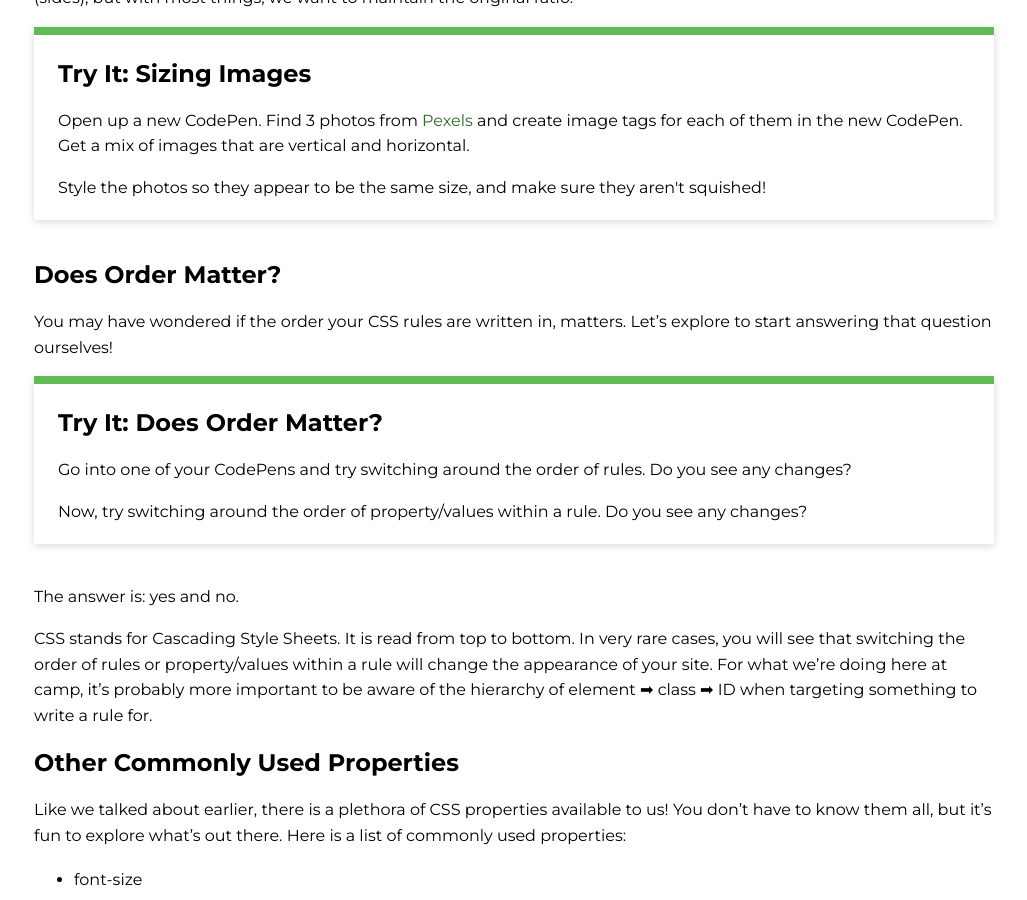
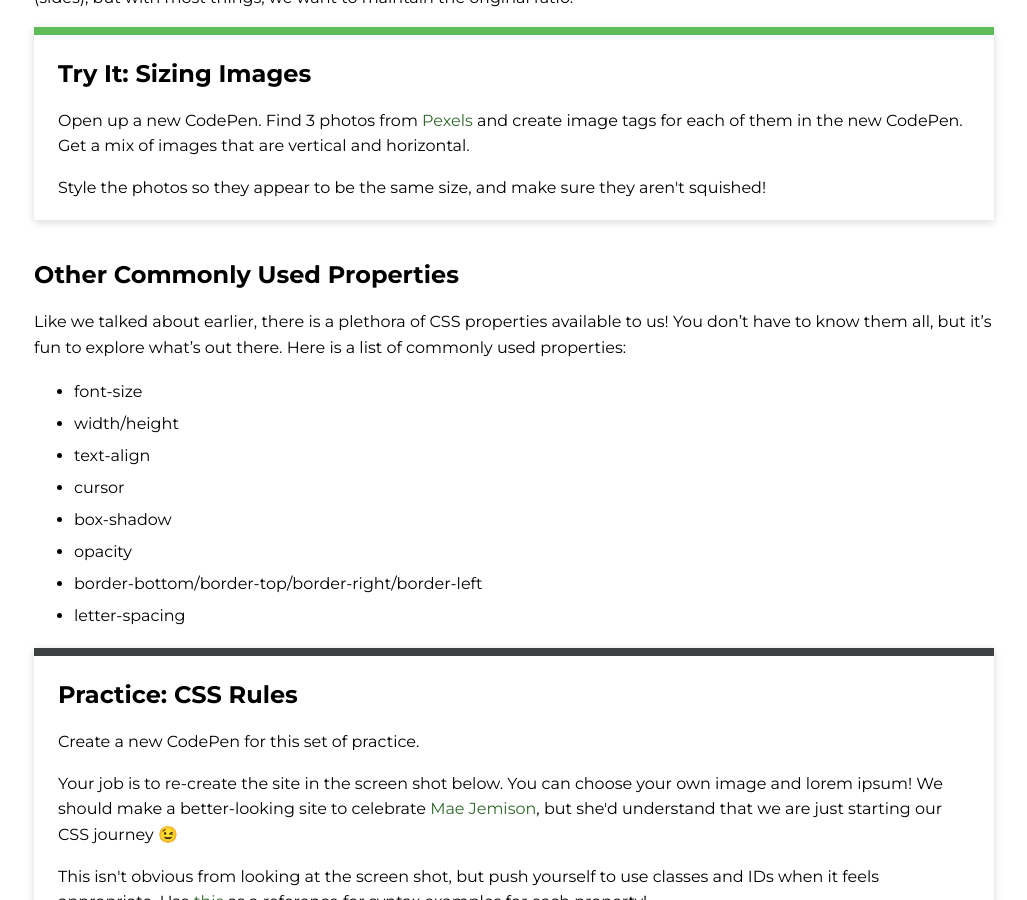
Before and after one commit to ameseee/kwk-curriculum-site, a Jekyll site: the page built from web-app/lessons/css-intro/index.md, in a window 1280 px wide and 900 px high, scrolled down 3485 px. Shown: the whole window, without its empty margins (126-1153 px from the left). Built offline with Jekyll 4.4.1, drawn with Linux system fonts in a browser that asks for light colours; nearby versions of some CDN libraries.

Commit message:
Remove section on ordering rules from intro lesson

```diff
--- a/web-app/lessons/css-intro/index.md
+++ b/web-app/lessons/css-intro/index.md
@@ -92,20 +92,6 @@ The `object-fit` property on the `.correct-ratio` class fixed the distorted rati
   <p>Style the photos so they appear to be the same size, and make sure they aren't squished!</p>
 </div>
 
-## Does Order Matter?
-
-You may have wondered if the order your CSS rules are written in, matters. Let's explore to start answering that question ourselves!
-
-<div class="try-it">
-  <h2>Try It: Does Order Matter?</h2>
-  <p>Go into one of your CodePens and try switching around the order of rules. Do you see any changes?</p>
-  <p>Now, try switching around the order of property/values within a rule. Do you see any changes?</p>
-</div>
-
-The answer is: yes and no.
-
-CSS stands for Cascading Style Sheets. It is read from top to bottom. In very rare cases, you will see that switching the order of rules or property/values within a rule will change the appearance of your site. For what we're doing here at camp, it's probably more important to be aware of the hierarchy of element ➡ class ➡ ID when targeting something to write a rule for.
-
 ## Other Commonly Used Properties
 
 Like we talked about earlier, there is a plethora of CSS properties available to us! You don't have to know them all, but it's fun to explore what's out there. Here is a list of commonly used properties:
```
